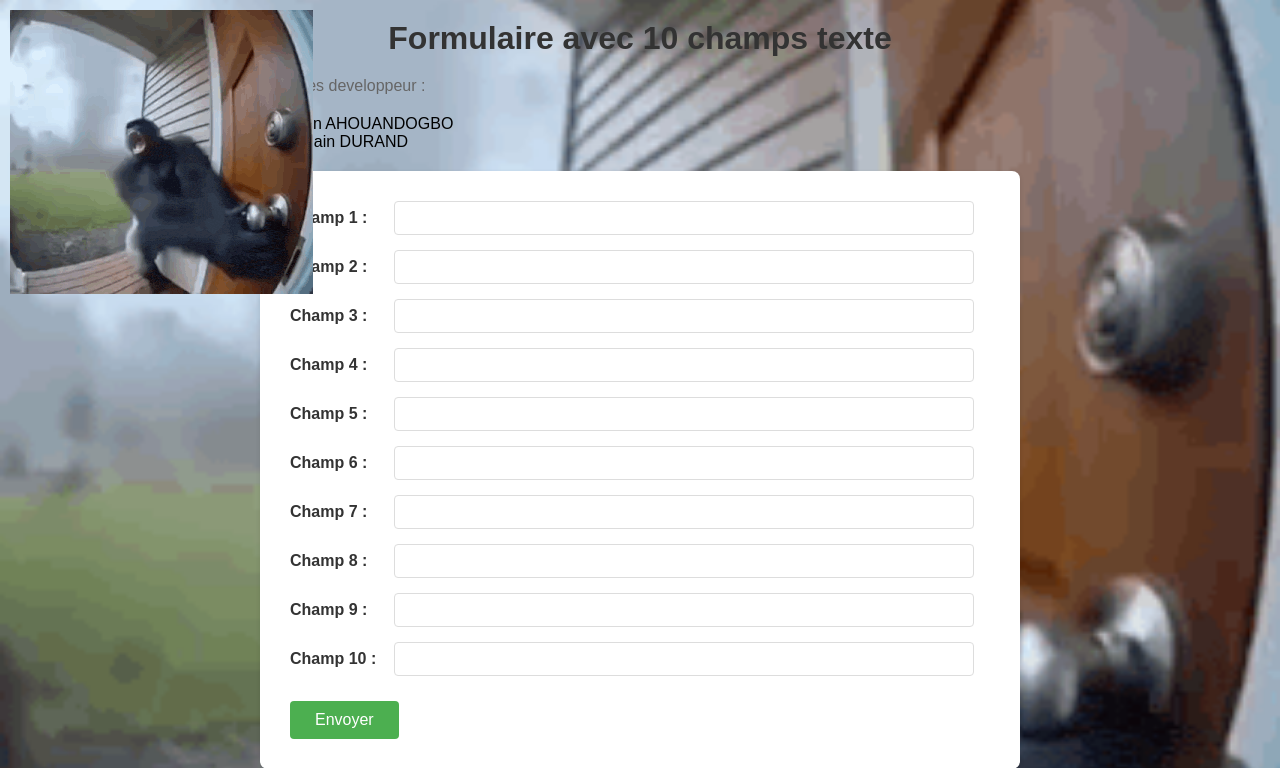
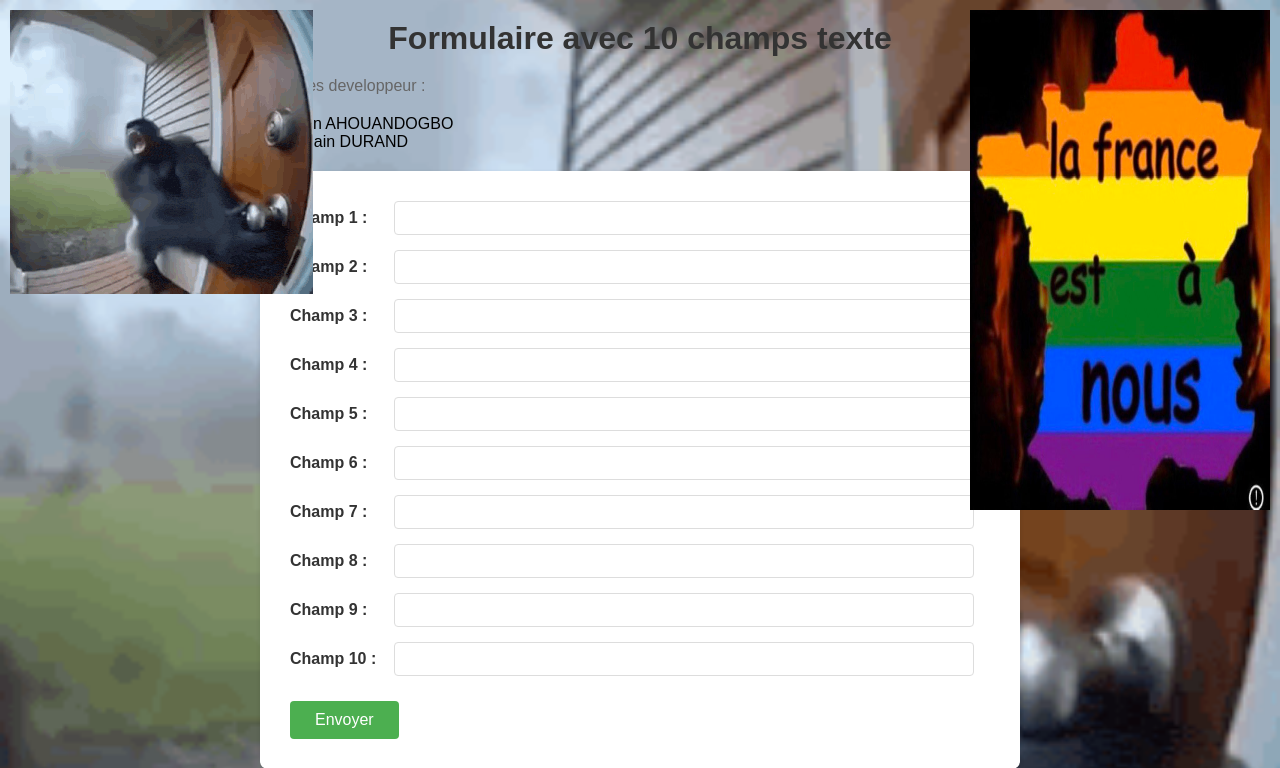
Before and after one commit to Jores02/projet_formulaire, a PHP site: page / in a window 1280 px wide. Shown: the top 768 px of the page. Run offline with PHP 8.4, Linux system fonts and the light colour scheme.

Commit message:
feat: g a y

```diff
--- a/index.php
+++ b/index.php
@@ -85,5 +85,6 @@ if ($_SERVER['REQUEST_METHOD'] === 'POST') {
         <p><strong><?= htmlspecialchars($randomValue) ?></strong></p>
     <?php endif; ?>
     <img src="monkey-tornado.gif" id="gif">
+    <img src="france.jpg" id="france">
 </body>
 </html>
--- a/style.css
+++ b/style.css
@@ -94,3 +94,11 @@ strong {
     top: 10px;
     left: 10px;
 }
+
+#france{
+    position: fixed;
+    top: 10px;
+    right: 10px;
+    height: 500px;
+    width: 300px;
+}
```
Also changed, not shown: france.jpg (added).
